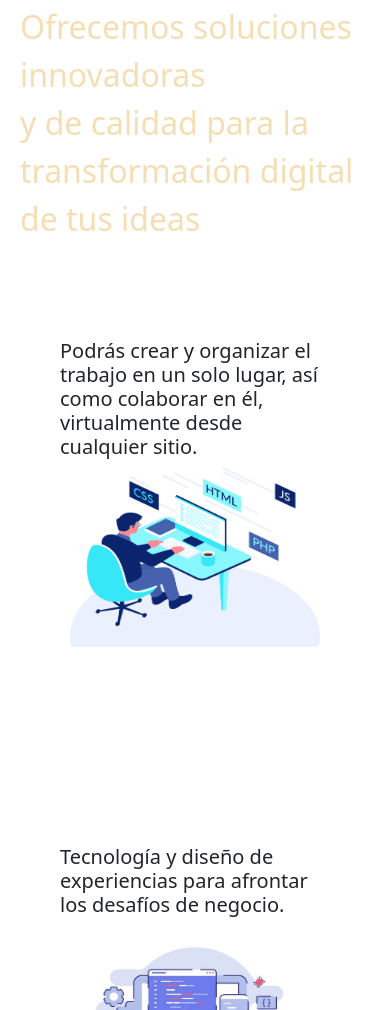
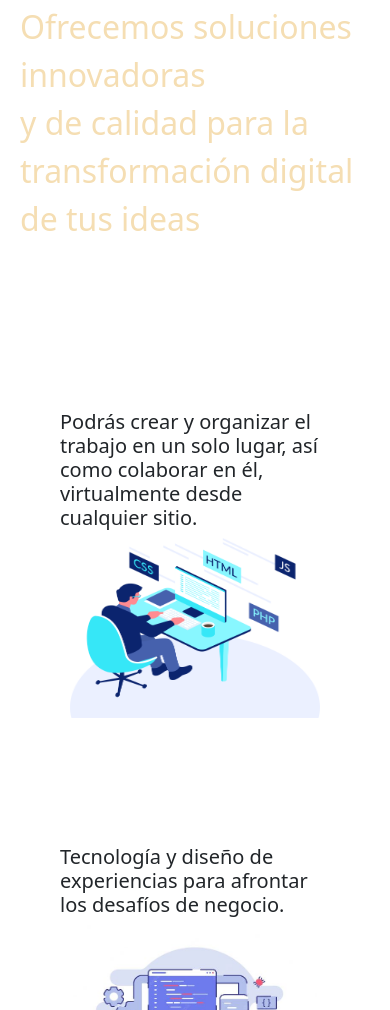
Before and after one commit to FrancisTenaglia/PF-Tenaglia, a website: page index.html in a window 390 px wide. Shown: the part 304-1314 px from the top of the page. Drawn offline with nearby package versions, Linux system fonts and the light colour scheme.

Commit message:
nuevos arreglos

```diff
--- a/css/style.css
+++ b/css/style.css
@@ -31,23 +31,24 @@ p {
 .cindex {
   display: grid;
   width: 100%;
-  grid-template-columns: 1.5fr 1.4fr 1.8fr;
+  grid-template-columns: 1.5fr 1.8fr;
   grid-template-rows: 5.8fr 0.5fr;
   gap: 15px;
   padding: 40px;
   grid-auto-flow: row;
-  grid-template-areas: "seccioni2 . seccioni3"
- "seccioni4 seccioni4 seccioni4"; }
+  grid-template-areas:
+  "seccioni2 seccioni3"
+  "seccioni4 seccioni4"; }
 
 @media (max-width: 480px) {
   .cindex {
     display: grid;
     width: 100%;
     grid-template-columns: 1fr;
-    grid-template-rows: 9.5fr 5.8fr 3.5fr;
-    grid-template-areas: "seccioni2"
- "seccioni3"
- "seccioni4"; }
+    grid-template-rows: 9.5fr 5.8fr ;
+    grid-template-areas:
+    "seccioni2"
+    "seccioni3"; }
     .cindex .imgseccion2 {
       width: 250px;
       height: 180px; } }
@@ -57,17 +58,19 @@ p {
     display: grid;
     width: 100%;
     grid-template-columns: 1fr;
-    grid-template-rows: 9.5fr 5.8fr 3.5fr;
-    grid-template-areas: "seccioni2"
- "seccioni3"
- "seccioni4"; } }
+    grid-template-rows: 9.5fr 5.8fr;
+    grid-template-areas:
+      "seccioni2"
+      "seccioni3"
+ ; } }
 
 .seccionindex2 {
   grid-area: seccioni2;
   padding: 20px;
   display: flex;
   flex-direction: column;
-  align-items: center; }
+  align-items: center;
+  justify-content: center; }
 
 .seccionindex3 {
   grid-area: seccioni3;
```
